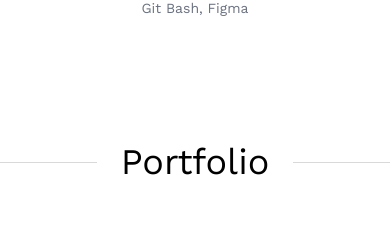
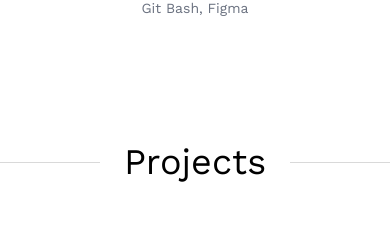
Before and after one commit to timmyng3800/my-portfolio, a React (Create React App) app: page / in a window 390 px wide. Shown: the part 1455-1687 px from the top of the page. Built offline with nearby package versions, Linux system fonts and the light colour scheme.

Commit message:
Fix name and href phone

```diff
--- a/src/Components/Contact.jsx
+++ b/src/Components/Contact.jsx
@@ -1,12 +1,11 @@
 import React, { useRef, useState } from "react";
 import styles from "../mystyle.module.css";
-import PhoneCallIcon from "../asset/svg/phonecallIcon";
 import emailjs from "@emailjs/browser";
 import { Alert } from "@mui/material";
 import GmailIcon from "../asset/svg/gmailIcon"
 import whatsapp from "../asset/dynamic picture/whatsapp.json"
 import Lottie from "lottie-react";
-import gmail from "../asset/dynamic picture/gmail.json"
+
 const Contact = () => {
   const [emailsent, setEmailsent] = useState(false);
   const form = useRef();
@@ -83,7 +82,7 @@ const Contact = () => {
               </a>
             </div>
             <div>
-              <div
+              <a
                 className="flex flex-row border-gray-100 border-2 hover:bg-slate-100 cursor-pointer px-5 py-3 rounded-lg "
                 href="tel:+61448128541"
               >
@@ -93,7 +92,7 @@ const Contact = () => {
                   <p>Call me via</p>
                   <p>(+61) 448 128 541</p>
                 </div>
-              </div>
+              </a>
             </div>
 
           </div>
--- a/src/Components/NavBar.jsx
+++ b/src/Components/NavBar.jsx
@@ -19,11 +19,16 @@ const NavBar = () => {
     },
     {
       id: 3,
+      name: "Projects",
+      to: "projects",
+    },
+    {
+      id: 4,
       name: "Experiences",
       to: "experiences",
     },
     {
-      id: 4,
+      id: 5,
       name: "Contact Me",
       to: "contactme",
     },
--- a/src/Components/Portfolio.jsx
+++ b/src/Components/Portfolio.jsx
@@ -36,7 +36,7 @@ const Portfolio = () => {
     },
   ];
   return (
-    <div id="skills">
+    <div id="projects">
       <div className=" flex flex-row items-center pt-28">
         <div
           style={{
@@ -49,7 +49,7 @@ const Portfolio = () => {
 
         <div className="mx-6">
           <p className="text-4xl" style={{ textAlign: "center" }}>
-            Portfolio
+            Projects
           </p>
         </div>
 
@@ -68,7 +68,7 @@ const Portfolio = () => {
           return (
             <div
               key={item.id}
-              class="max-w-sm rounded overflow-hidden shadow-lg mb-10 hover11 h-129 column hover:scale-110 duration-200 cursor-pointer"
+              class="w-96 max-w-sm rounded overflow-hidden shadow-lg mb-10 hover11 h-129 column hover:scale-110 duration-200 cursor-pointer"
             >
                 <a href={item.link}>
                 <figure>
```
